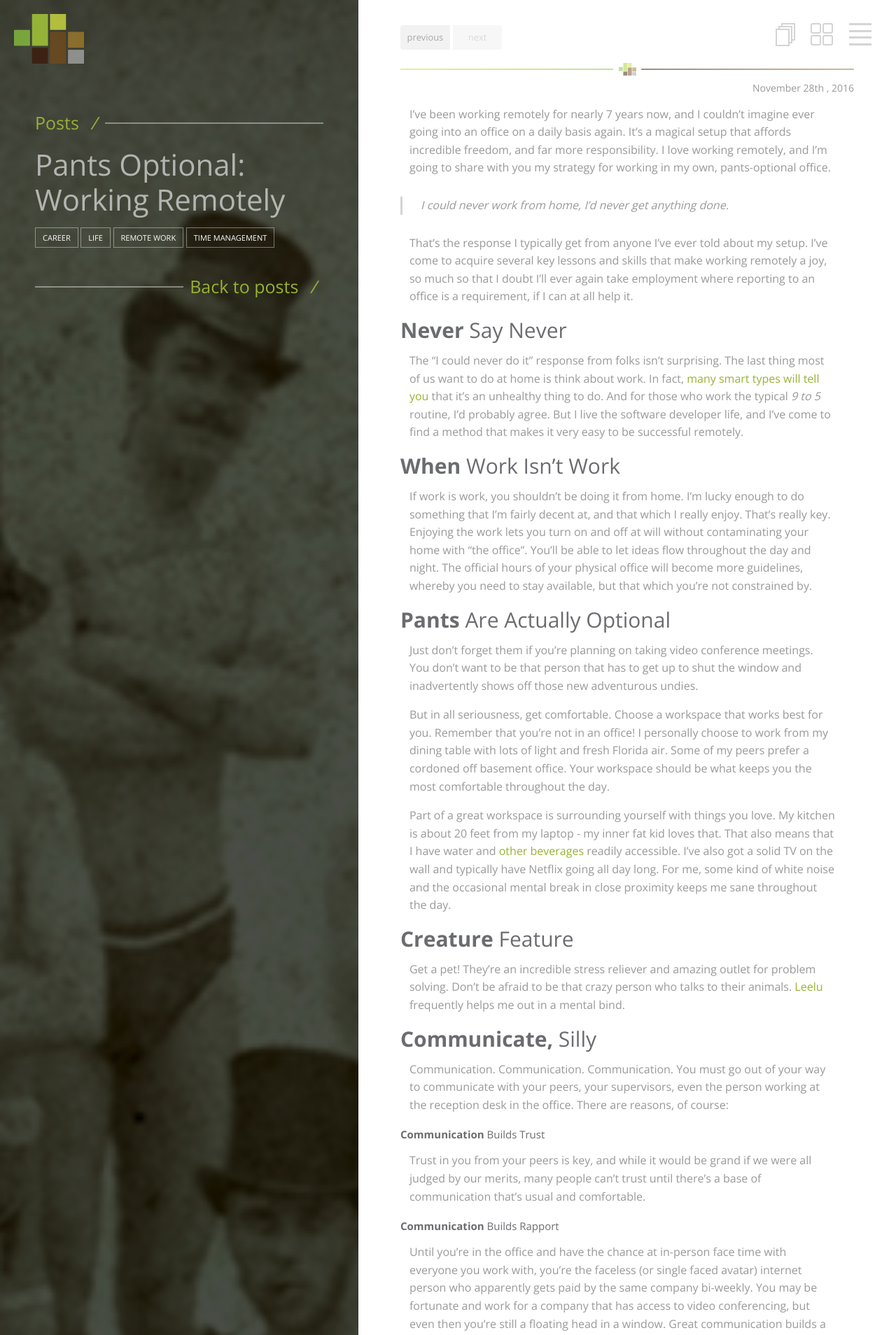
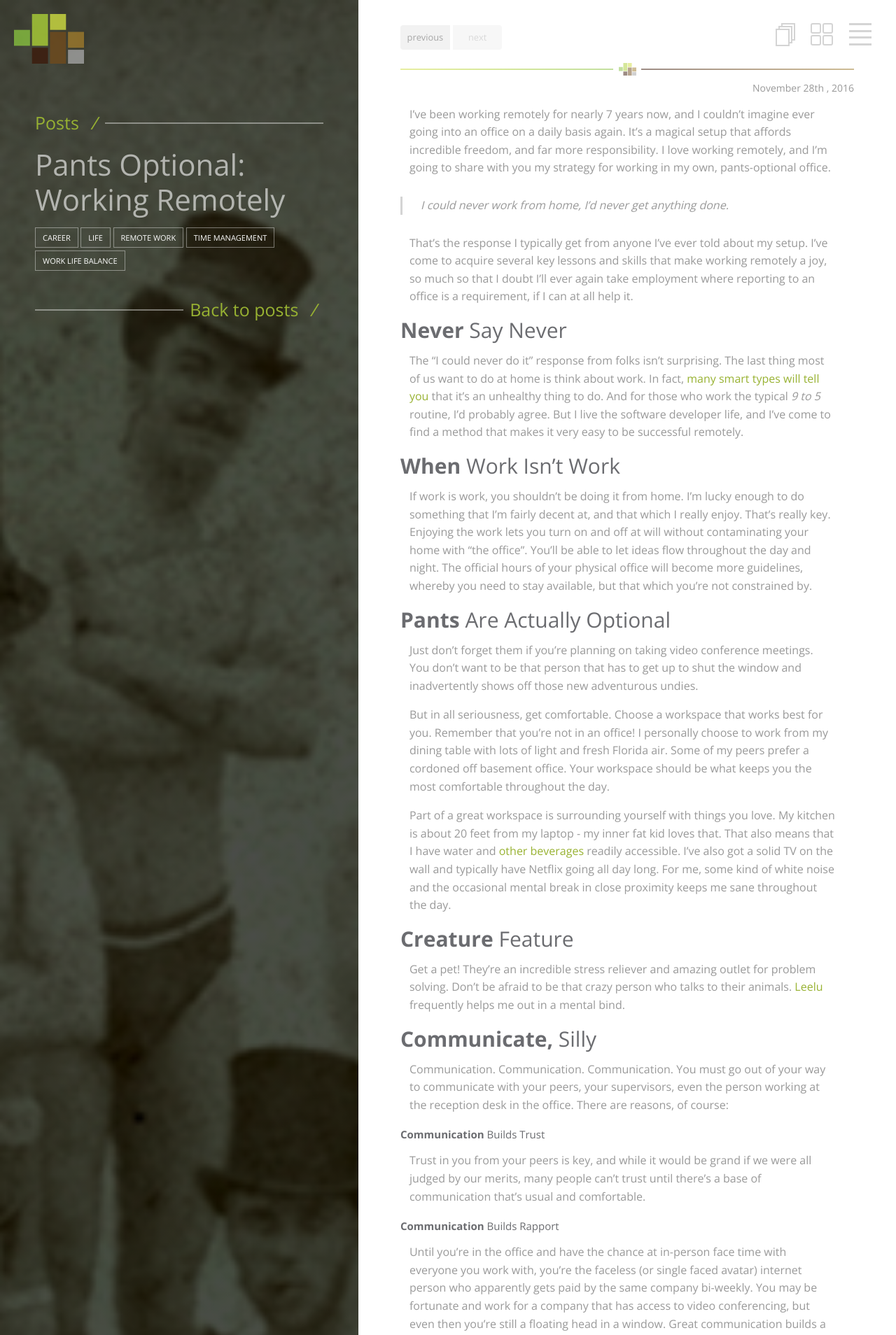
Before and after one commit to shellscape/shellscape.github.io, a Jekyll site: the page built from _posts/2016-11-28-pants-optional-working-remotely.md, in a window 1280 px wide. Shown: the top 1908 px of the page at 70% size. Built offline with Jekyll 4.4.1, drawn with Linux system fonts in a browser that asks for light colours; nearby versions of some CDN libraries; comment, search, counter and statistics services are not loaded.

Commit message:
remote work post - tag update

```diff
--- a/_posts/2016-11-28-pants-optional-working-remotely.md
+++ b/_posts/2016-11-28-pants-optional-working-remotely.md
@@ -11,6 +11,7 @@ tag:
 - life
 - remote work
 - time management
+- work life balance
 ---
 
 I've been working remotely for nearly 7 years now, and I couldn't imagine ever
```
